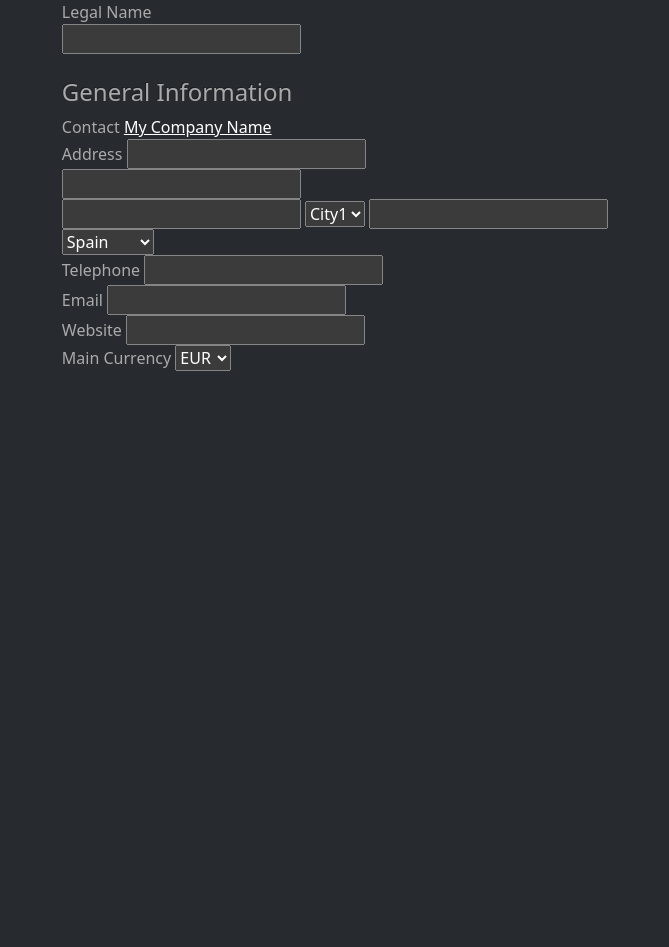
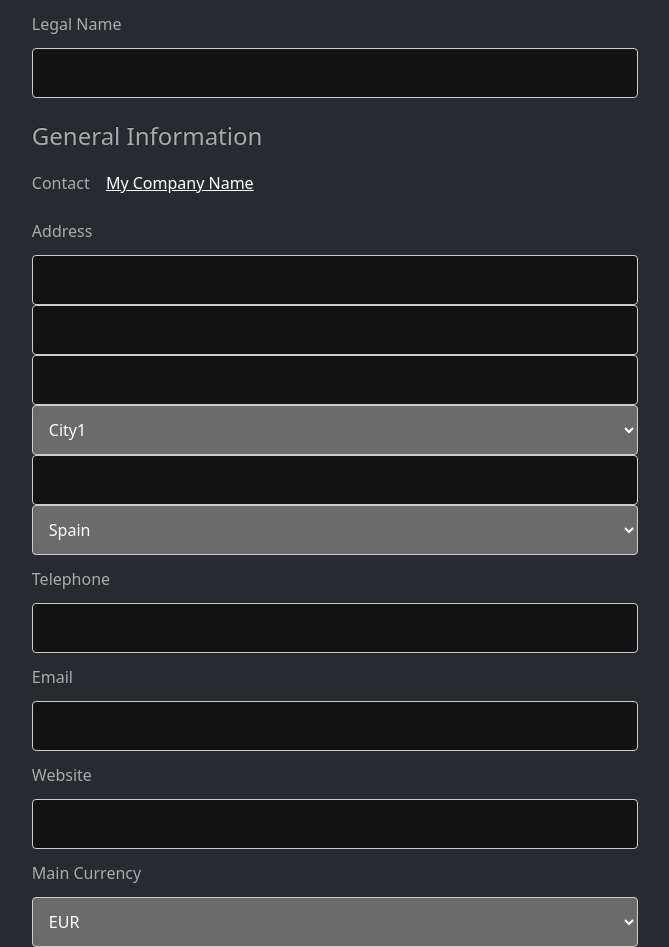
Before and after one commit to ERPDAM2/ERP-DAM2, a Flask app: template erpdam2/View/templates/configuration.html in a window 1280 px wide. Shown: the part 56-1003 px from the top of the page, without its empty margins (305-974 px from the left). Before the commit the page ends 427 px from the top, so only its background shows below. Run offline with Flask 2, Linux system fonts and the light colour scheme; the template is opened without the code that fills it, so the values that code supplies are empty; some libraries are stand-ins or nearby versions.

Commit message:
Configuration CSS / HTML Update

```diff
--- a/erpdam2/View/static/css/configuration.css
+++ b/erpdam2/View/static/css/configuration.css
@@ -2,7 +2,7 @@
   box-sizing: border-box;
 }
 
-input[type=text], select, textarea {
+input[type=text], input[type=email], input[type=tel], input[type=url], select, textarea {
   width: 100%;
   padding: 12px;
   border: 1px solid #ccc;
@@ -11,12 +11,12 @@
 }
 
 label {
-  padding: 12px 12px 12px 0;
+  padding: 12px 12px 12px 0px;
   display: inline-block;
 }
 
 input[type=submit] {
-  background-color: #04AA6D;
+  background-color: #8b34bd;
   color: white;
   padding: 12px 20px;
   border: none;
@@ -26,7 +26,7 @@
 }
 
 input[type=submit]:hover {
-  background-color: #45a049;
+  background-color: #8b34bd;
 }
 
 .container {
--- a/erpdam2/View/templates/configuration.html
+++ b/erpdam2/View/templates/configuration.html
@@ -3,6 +3,7 @@
     <head>
         <title>Configuration</title>
         <meta charset="ISO-8859-1"/>
+        <link rel="stylesheet" href="{{url_for('static', filename='css/configuration.css')}}"/>
     </head>
     <body>
       <div style="text-align: center;">
```
